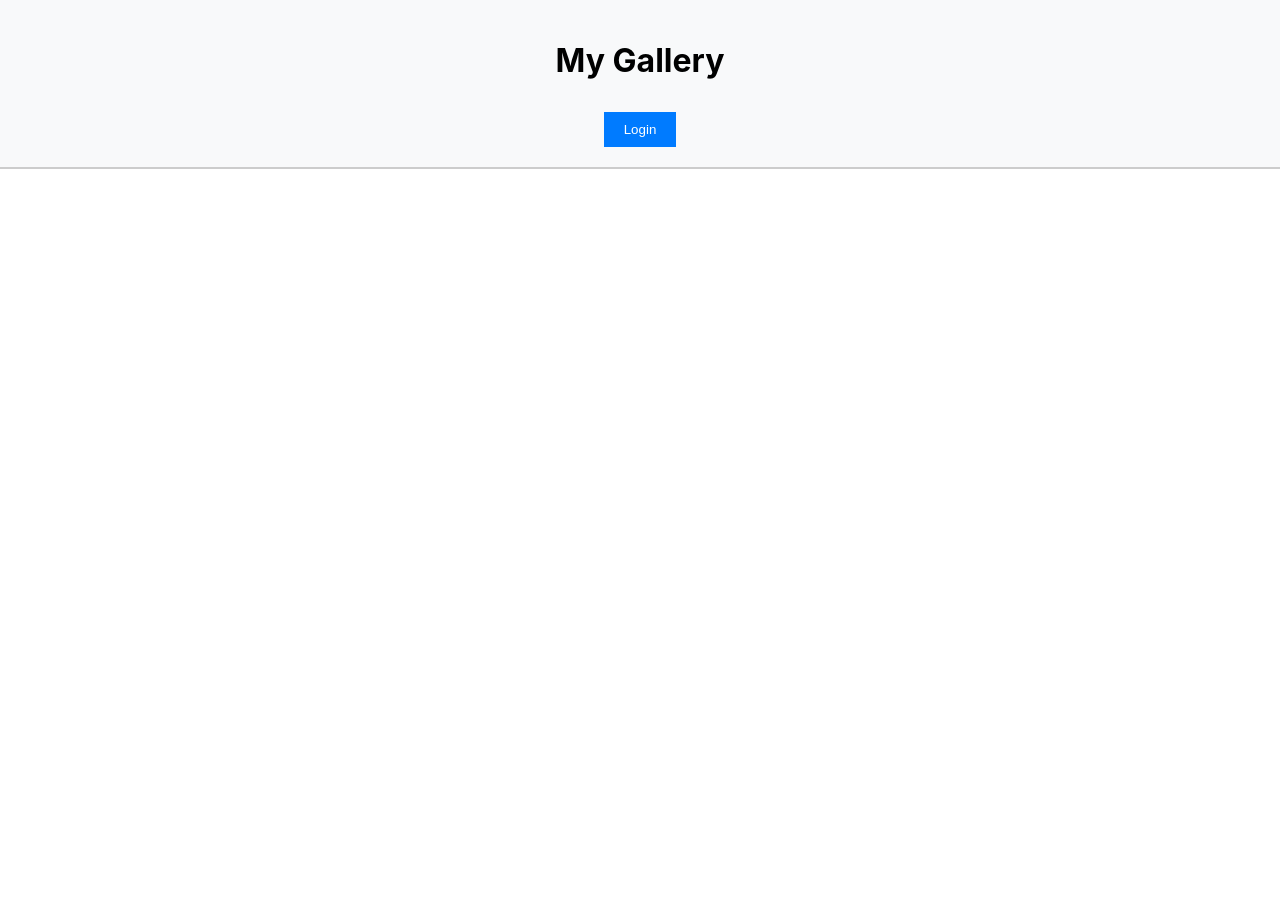
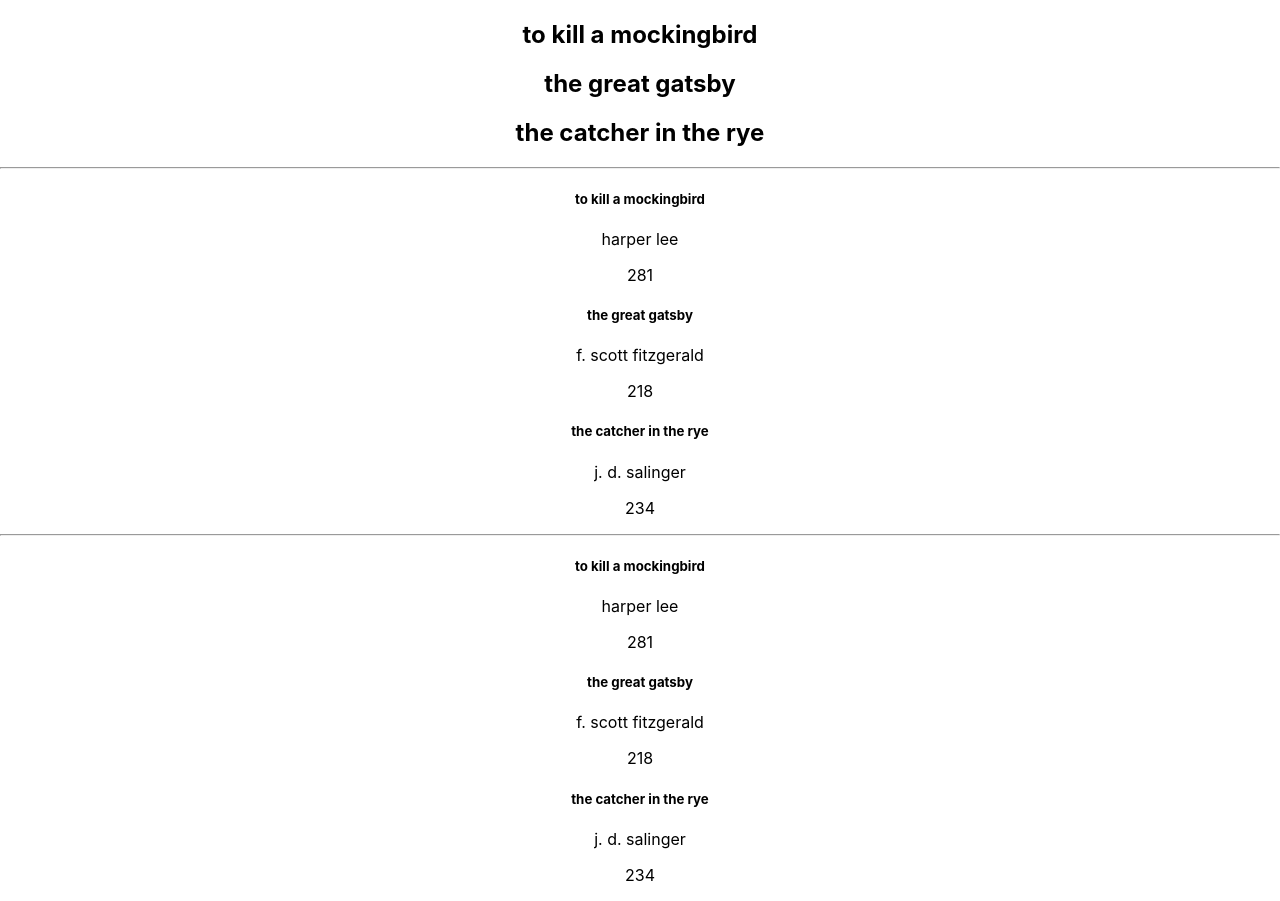
Before and after one commit to TaherCCG/jsx-react, a React (Create React App) app in the folder my-app/: page / in a window 1280 px wide. Before the commit the page ends 800 px from the top, so only its background shows below. Built offline with nearby package versions, Linux system fonts and the light colour scheme.

Commit message:
Add: Rendering Lists

```diff
--- a/my-app/src/App.js
+++ b/my-app/src/App.js
@@ -14,14 +14,13 @@
 // import ConditionalRenderingFunctional from "./components/ConditionalRenderingFunctional";
 // import NestingComponents from "./components/NestingComponents";
 // import MethodsAsPropsParent from "./components/MethodsAsPropsParent";
-import NavBarForm from './components/NavBarForm';
+// import NavBarForm from './components/NavBarForm';
+import RenderingLists from "./components/RenderingLists";
 
 function App() {
-  return (
-    <div>
-      <NavBarForm />
-    </div>
-  );
+  return <div className="App">
+      <RenderingLists />
+  </div>;
 }
 
 export default App;
--- /dev/null
+++ b/my-app/src/components/Book.js
@@ -0,0 +1,14 @@
+import React from 'react'
+
+function Book(props) {
+    const book = props.book
+    return (
+        <div>
+            <h5>{book.title}</h5>
+            <p>{book.author}</p>
+            <p>{book.pages}</p>
+        </div>
+    )
+}
+
+export default Book
--- /dev/null
+++ b/my-app/src/components/RenderingLists.js
@@ -0,0 +1,51 @@
+import React from "react";
+import Book from "./Book";
+
+function RenderingLists() {
+  const bookList = [
+    "to kill a mockingbird",
+    "the great gatsby",
+    "the catcher in the rye",
+  ];
+
+  const books = [
+    {
+      title: "to kill a mockingbird",
+      author: "harper lee",
+      pages: 281,
+    },
+    {
+      title: "the great gatsby",
+      author: "f. scott fitzgerald",
+      pages: 218,
+    },
+    {
+      title: "the catcher in the rye",
+      author: "j. d. salinger",
+      pages: 234,
+    },
+  ];
+  return (
+    <div>
+      {bookList.map((book) => {
+        return <h2 key={book}>{book}</h2>;
+      })}
+      <hr />
+      {books.map((book) => {
+        return (
+          <div key={book.title}>
+            <h5>{book.title}</h5>
+            <p>{book.author}</p>
+            <p>{book.pages}</p>
+          </div>
+        );
+      })}
+      <hr />
+      {books.map((book) => {
+        return <Book key={book.title} book={book} />;
+      })}
+    </div>
+  );
+}
+
+export default RenderingLists;
```
